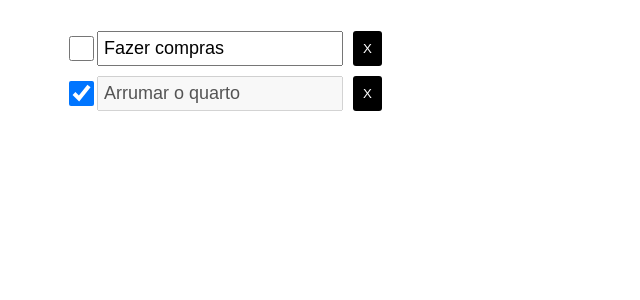
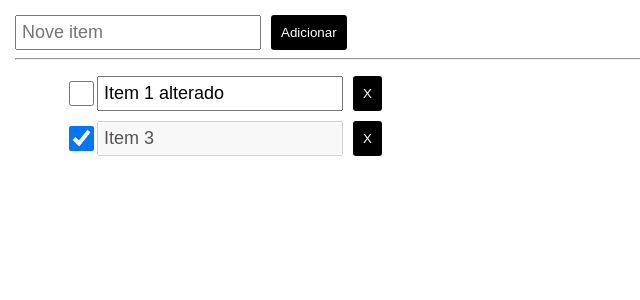
Before and after one commit to vieirabr19/projeto-flux, a React (Create React App) app: page / in a window 1280 px wide. Shown: the top 300 px of the page, without its empty margins (0-640 px from the left). Built offline with nearby package versions, Linux system fonts and the light colour scheme; data requests are answered from the project's data file.

Commit message:
Exclusão, edição e criação do itens

```diff
--- a/data/db.json
+++ b/data/db.json
@@ -1,14 +1,14 @@
 {
   "produtos": [
     {
-      "description": "Fazer compras",
+      "description": "Item 1 alterado",
       "isChecked": false,
       "id": 1
     },
     {
-      "description": "Arrumar o quarto",
+      "description": "Item 3",
       "isChecked": true,
-      "id": 2
+      "id": 6
     }
   ]
 }
--- a/package.json
+++ b/package.json
@@ -9,6 +9,7 @@
     "react": "^18.2.0",
     "react-dom": "^18.2.0",
     "react-scripts": "5.0.1",
+    "uuid": "^9.0.0",
     "web-vitals": "^2.1.4"
   },
   "scripts": {
--- a/src/App.js
+++ b/src/App.js
@@ -1,24 +1,57 @@
 import { useEffect, useState } from 'react';
+import { v4 as uuidv4 } from 'uuid';
 
 import './App.css';
 import List from './views/components/list';
 import * as Services from './data/services/ProdutoService';
+import NewItem from './views/components/newItem';
 
 function App() {
-  const [itens, setItens] = useState([]);
+  const [list, setList] = useState([]);
 
   useEffect(() => {
-    list();
+    getList();
   },[]);
 
-  const list = async () => {
+  const getList = async () => {
     const list = await Services.list();
-    setItens(list);
+    setList(list);
+  }
+
+  const add = (description) => {
+    Services.create({
+      description,
+      isChecked: false,
+      // id: uuidv4().replace(/[^\d]+/g, '')
+      id: uuidv4().int
+    })
+    .then(newItem => {
+      setList([...list, newItem]);
+    });
+  }
+
+  const remove = (id) => {
+    // const indexItem = list.findIndex(item => item.id === id);
+    // list.splice(indexItem, 1);
+    // setlist([...list]);
+
+    const newList = list.filter(item => item.id !== id);
+    setList(newList);
+    Services.remove(id);
+  }
+
+  const update = (newItem) => {
+    const indexItem = list.find(item => item.id === newItem.id);
+    list[indexItem] = newItem;
+    setList(list);
+    Services.update(newItem);
   }
 
   return (
     <div className="App">
-      <List itens={itens} />
+      <NewItem onAdd={add} />
+      <hr />
+      <List list={list} onRemove={remove} onUpdate={update} />
     </div>
   );
 }
--- a/src/data/services/ApiService.js
+++ b/src/data/services/ApiService.js
@@ -22,7 +22,7 @@ export function create(endpoint, data){
 }
 
 export function update(endpoint, data){
-  return fetch(`${url}/${endpoint}`, {
+  return fetch(`${url}/${endpoint}/${data.id}`, {
     method: 'PATCH',
     headers: {
       'Content-Type': 'application/json'
@@ -35,6 +35,9 @@ export function update(endpoint, data){
 export function remove(endpoint, id){
   return fetch(`${url}/${endpoint}/${id}`, {
     method: 'DELETE',
+    headers: {
+      'Content-Type': 'application/json'
+    },
   })
   .then(response => response.json());
 }
--- a/src/views/components/list.js
+++ b/src/views/components/list.js
@@ -1,10 +1,10 @@
 import ListItem from './listItem';
 
-export default function List({itens}){
+export default function List({list, onRemove, onUpdate}){
   return (
     <ul>
-      {itens && itens.length === 0 && <div>No itens</div>}
-      {itens && itens.length > 0 && itens.map(item => <ListItem key={item.id} item={item} />)}
+      {list && list.length === 0 && <div>No itens</div>}
+      {list && list.length > 0 && list.map(item => <ListItem key={item.id} item={item} onRemove={onRemove} onUpdate={onUpdate} />)}
     </ul>
   );
 }
--- a/src/views/components/listItem.js
+++ b/src/views/components/listItem.js
@@ -1,14 +1,27 @@
-const ListItem = ({item}) => {
+import { useRef } from 'react';
+
+const ListItem = ({item, onRemove, onUpdate}) => {
+  const inputRef = useRef();
 
   const check = () => {
+    item.isChecked = !item.isChecked;
+    onUpdate(item);
+  };
 
+  const remove = () => {
+    onRemove(item.id);
+  };
+
+  const update = () => {
+    item.description = inputRef.current.value;
+    onUpdate(item);
   };
 
   return (
     <li className='todo-list-item'>
       <input type='checkbox' className='tw-check' checked={item.isChecked} onChange={check} />
-      <input type='text' className='tw-input' disabled={item.isChecked} defaultValue={item.description} />
-      <button className='tw-btn'>X</button>
+      <input type='text' className='tw-input' ref={inputRef} disabled={item.isChecked} defaultValue={item.description} onBlur={update} />
+      <button className='tw-btn' onClick={remove}>X</button>
     </li>
   );
 }
--- /dev/null
+++ b/src/views/components/newItem.js
@@ -0,0 +1,40 @@
+import { useState } from 'react';
+
+function NewItem({onAdd}){
+  const [item, setItem] = useState({});
+
+  const handleChange = (event) => {
+    const target = event.target;
+    const {value, name} = target;
+
+    setItem({[name]: value});
+  };
+
+  const submit = (e) => {
+    e.preventDefault();
+    const description = item.description;
+
+    if(description){
+      setItem({description: ''});
+      onAdd(description);
+    }else{
+      alert('Cadastre um item.');
+    }
+  };
+
+  return (
+    <form onSubmit={submit}>
+      <input
+        className='tw-input'
+        type='text'
+        placeholder='Nove item'
+        name='description'
+        value={item.description ? item.description : ''}
+        onChange={handleChange}
+      />
+      <button type="submit" className='tw-btn'>Adicionar</button>
+    </form>
+  );
+}
+
+export default NewItem;
```
Also changed, not shown: 1 other file (tests, documents, lock files or other folders).
